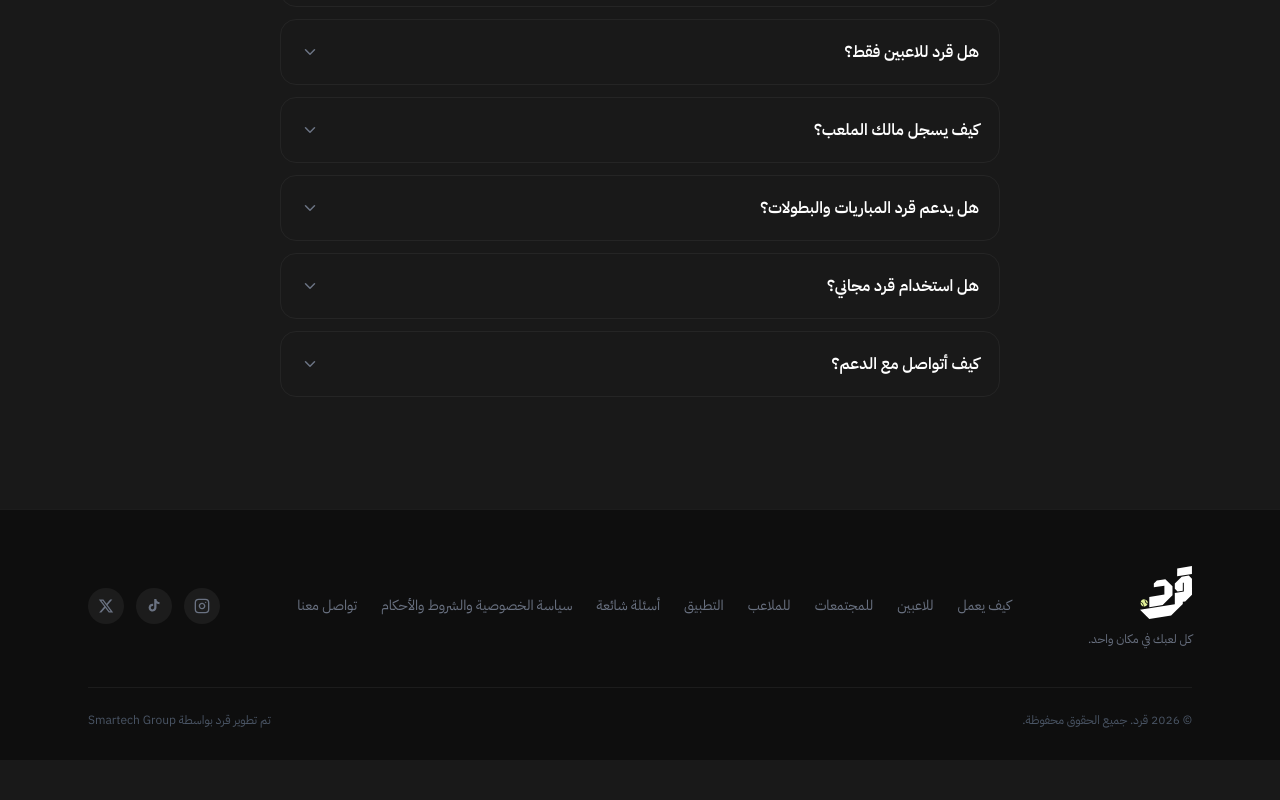
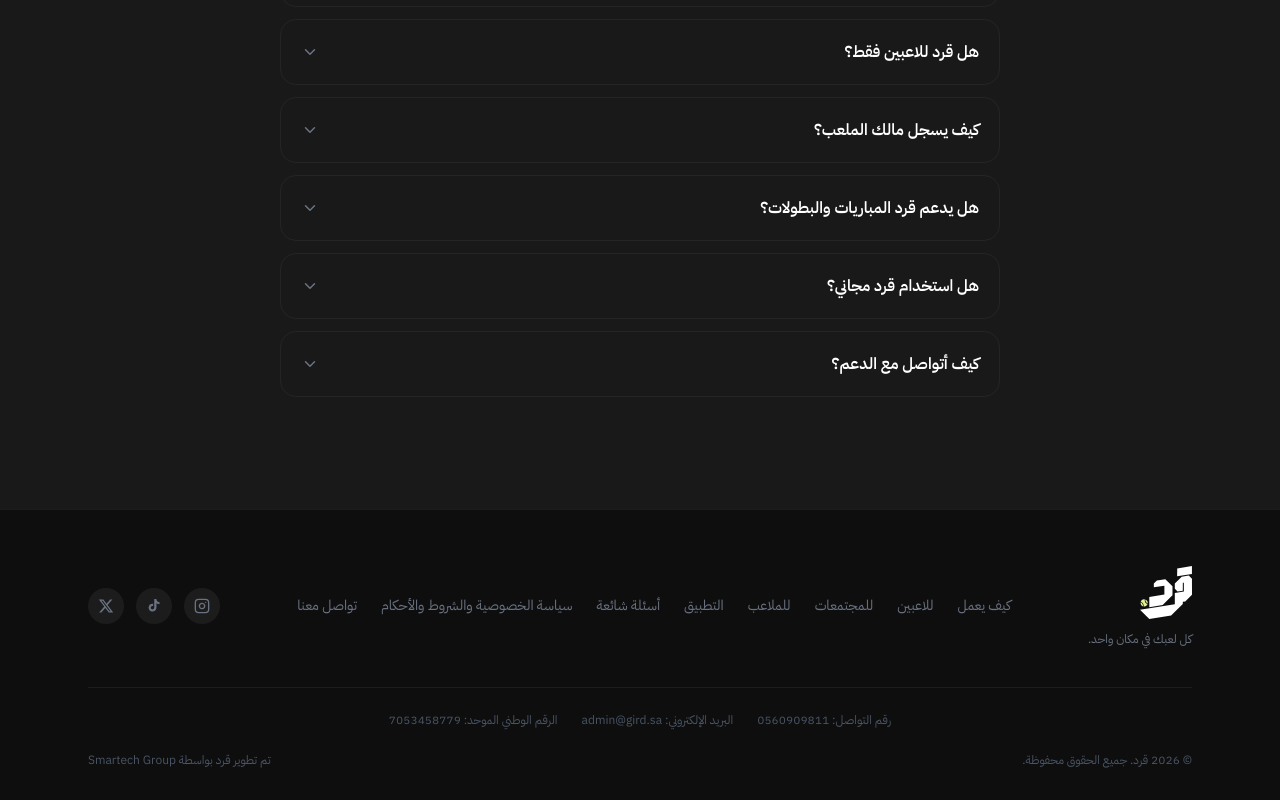
Before and after one commit to FaiselHabib/Gird-Project, a React (Vite) app: page / in a window 1280 px wide. Shown: the part 6504-7304 px from the top of the page. Before the commit the page ends 7264 px from the top, so only its background shows below. Built offline with nearby package versions, Linux system fonts and the light colour scheme; no server answers.

Commit message:
add official contact details to footer

```diff
--- a/src/components/landing/Footer.jsx
+++ b/src/components/landing/Footer.jsx
@@ -81,12 +81,41 @@ export default function Footer() {
           </div>
         </div>
 
+        <address
+          className="not-italic flex flex-wrap items-center justify-center gap-x-6 gap-y-2 pt-6 text-xs text-gray-600"
+          aria-label="بيانات التواصل الرسمية لقرد"
+        >
+          <span>
+            رقم التواصل:{' '}
+            <a href="tel:+966560909811" dir="ltr" className="hover:text-white transition-colors">
+              0560909811
+            </a>
+          </span>
+          <span>
+            البريد الإلكتروني:{' '}
+            <a href="mailto:admin@gird.sa" dir="ltr" className="hover:text-white transition-colors">
+              admin@gird.sa
+            </a>
+          </span>
+          <span>
+            الرقم الوطني الموحد: <span dir="ltr">7053458779</span>
+          </span>
+        </address>
+
         <div className="flex flex-col sm:flex-row items-center justify-between gap-4 mt-6">
           <p className="text-xs text-gray-600">
             © 2026 قرد. جميع الحقوق محفوظة.
           </p>
           <p className="text-xs text-gray-600">
-            تم تطوير قرد بواسطة Smartech Group
+            تم تطوير قرد بواسطة{' '}
+            <a
+              href="https://smartechgroup.sa"
+              target="_blank"
+              rel="noopener noreferrer"
+              className="hover:text-white transition-colors"
+            >
+              Smartech Group
+            </a>
           </p>
         </div>
       </div>
```
